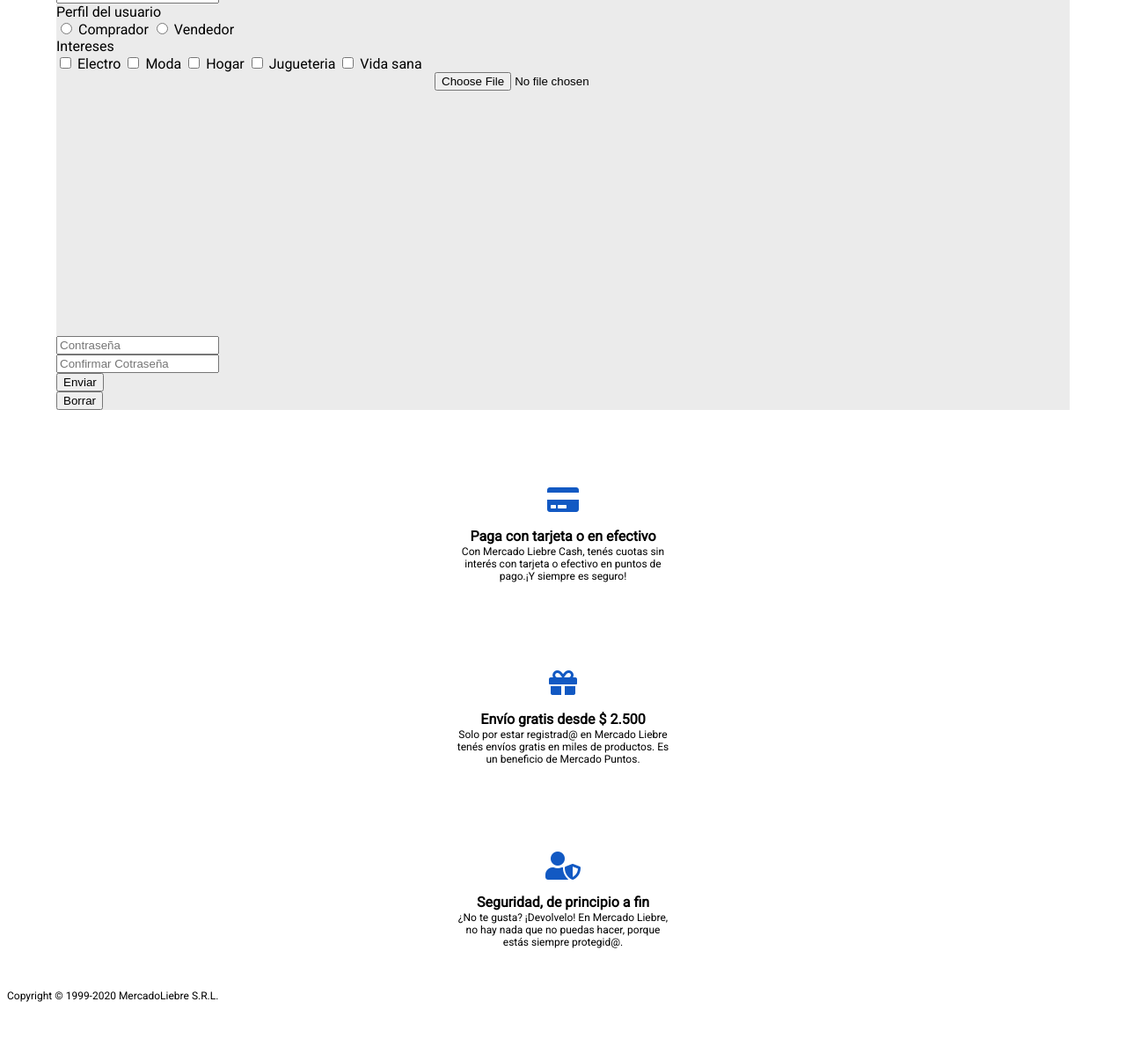
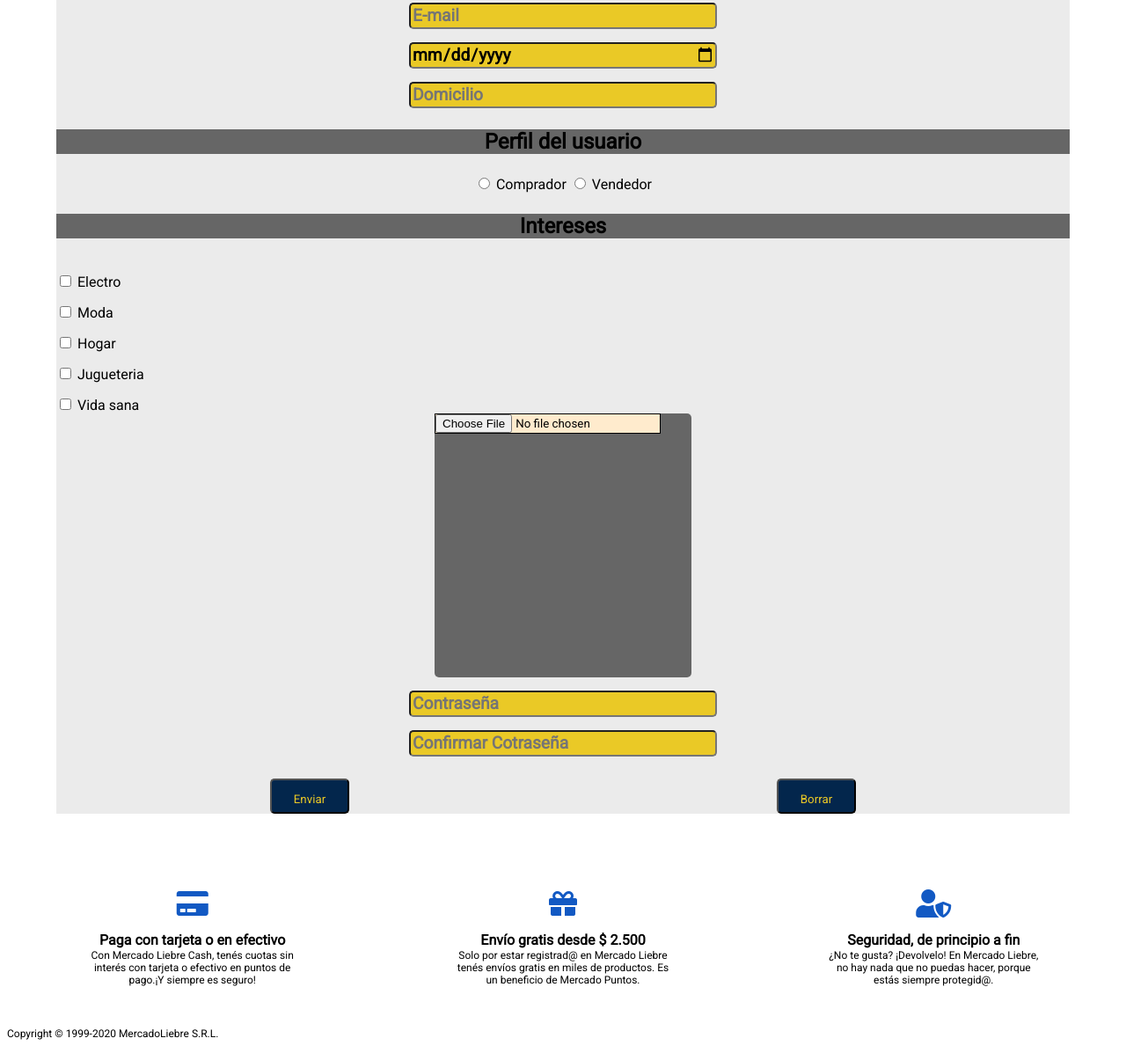
Before and after one commit to Nicolas-Marsan/mercadoLiebre, a website: page views/register.html in a window 1280 px wide. Shown: the part 527-1724 px from the top of the page at 88% size. Before the commit the page ends 1686 px from the top, so only its background shows below. Drawn offline with Linux system fonts and the light colour scheme; files that its build step writes are made by us from their sources; files whose address does not match are found by name.

Commit message:
entrega completa

```diff
--- a/public/css/style.css
+++ b/public/css/style.css
@@ -1,9 +1,79 @@
 *{
-
+    font-family: 'Roboto', sans-serif;
     box-sizing: border-box;
 }
 body{
     font-family: 'Roboto', sans-serif;
+}
+
+.interes{
+
+    display: flex;
+    flex-direction: column;
+}
+
+.interes label{
+
+    margin-top: 15px;
+}
+
+.domicilio input,   .nacimiento input,   .email input, .nombreUsuario input, .nombre input, .contra input, .confirma input{
+
+    width: 350px;
+    height: 30px;
+    margin-top: 15px;
+    border-radius: 5px;
+    margin-left: auto;
+    margin-right: auto;
+    background-color:#EAC926;
+    color: black;
+    font-weight: bold;
+    font-size: 1.2em;
+
+}
+.submit button, .reset button{
+
+    width: 90px;
+    height: 40px;
+    background-color: #03264C;
+    color:#EAC926;
+    border-radius: 5px;
+}
+.botones{
+    display: flex;
+    justify-content: space-around;
+    margin-top: 25px;
+}
+.contras{
+
+    text-align: center;
+}
+.perfil{
+
+    text-align: center;
+}
+
+.domicilio ,   .nacimiento ,   .email , .nombreUsuario , .nombre {
+
+    text-align: center;
+}
+
+.pdu, .in{
+
+    text-align: center;
+    font-size: 1.5em;
+    font-weight: bold;
+    background-color: #666;
+}
+.foto{
+    background-color: #666;
+    border-radius: 5px;
+}
+
+.foto input{
+
+    background-color: blanchedalmond;
+    border: black solid 1px;
 }
 
 .encabezado{
@@ -19,6 +89,14 @@ body{
     text-align: center;
     font-size: 12px;
 
+}
+.contra{
+    text-align: center;
+}
+
+.login{
+    padding-top: 100px;
+    height: 400px;
 }
 
 
--- a/views/register.html
+++ b/views/register.html
@@ -86,8 +86,8 @@
         <input type="text" id="domicilio" name="domicilio" placeholder="Domicilio">
 
     </div>
-    <label for="perfilUsuario">Perfil del usuario</label>
-    <div class="perfilUsuario">
+    <label for="perfilUsuario"><p class="pdu">Perfil del usuario</p></label>
+    <div class="perfil">
 
 
         <label>
@@ -101,8 +101,8 @@
         </label>
 
     </div>
-    <label for="intereses">Intereses</label>
-    <div class="intereses">
+    <label for="intereses"><p class="in">Intereses</p></label>
+    <div class="interes">
 
 
         <label>
@@ -135,7 +135,7 @@
         <input type="file" id="foto" name="foto" placeholder="foto">
 
     </div>
-
+    <div class="contras">
     <div class="contra">
 
         <label for="contra"></label>
@@ -149,18 +149,22 @@
         <input type="password" id="confirma" name="confirma" placeholder="Confirmar Cotraseña">
 
     </div>
+</div>
+<div class="botones">
     <div class="submit">
-        <button type="submit" >Enviar</button>
+        <button type="submit" ><p>Enviar</p></button>
     </div>
 
     <div class="reset">
-        <button type="reset" >Borrar</button>
+        <button type="reset" ><p>Borrar</p></button>
     </div>
+</div>
 
 </form>
     </main>
 
     <footer>
+        <div class="contFooter1">
         <section class="seccionFooter">
             <p class="tarjeta"><i class="fas fa-credit-card"></i></p>
             <p class="pieh1">Paga con tarjeta o en efectivo</p>
@@ -178,11 +182,13 @@
             <p class="pieh2">¿No te gusta? ¡Devolvelo! En Mercado Liebre, no hay nada que no puedas hacer,
                 porque estás siempre protegid@.</p>
         </section>
+    </div>
+    <div class="contFooter2">
         <section>
             <p class="piepie">Copyright © 1999-2020 MercadoLiebre S.R.L.</p>
 
         </section>
-
+    </div>
 </footer>
 
 </body>
```
Also changed, not shown: views/login.html (+5 -2 lines).
